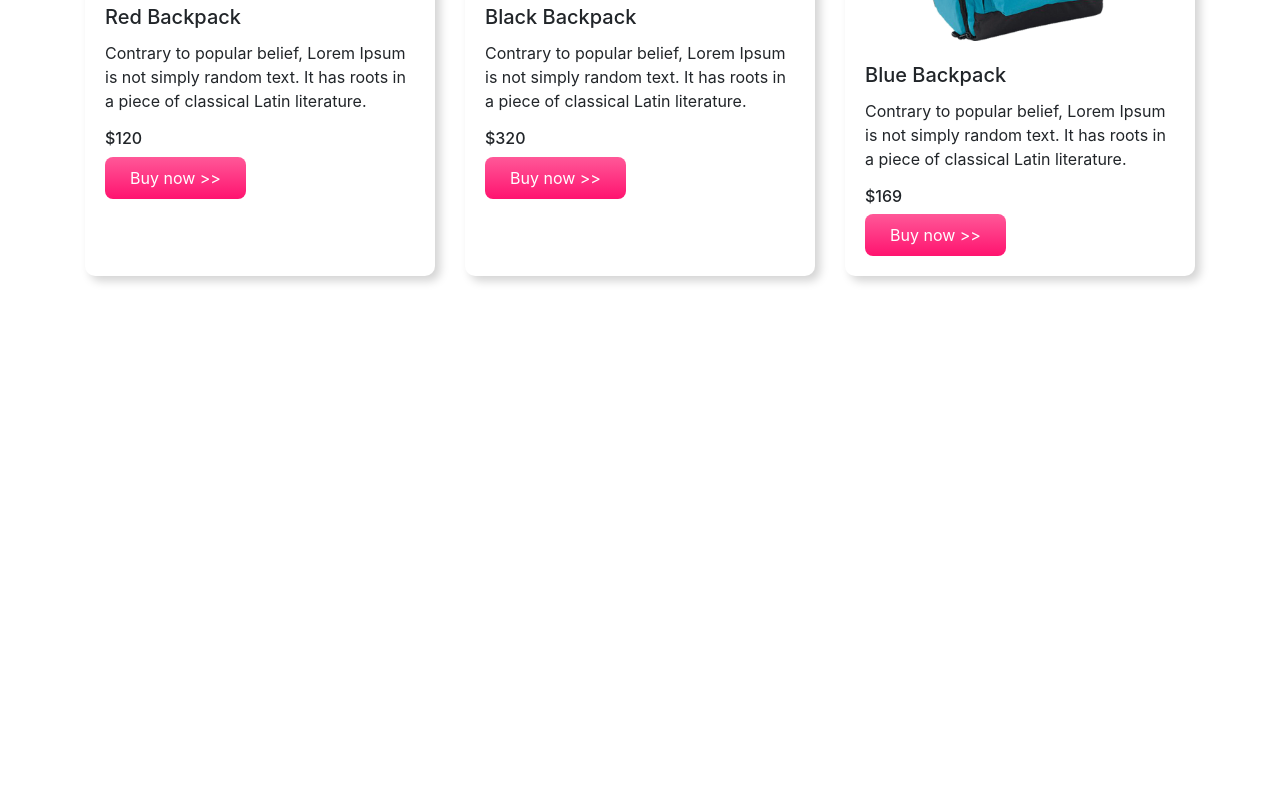
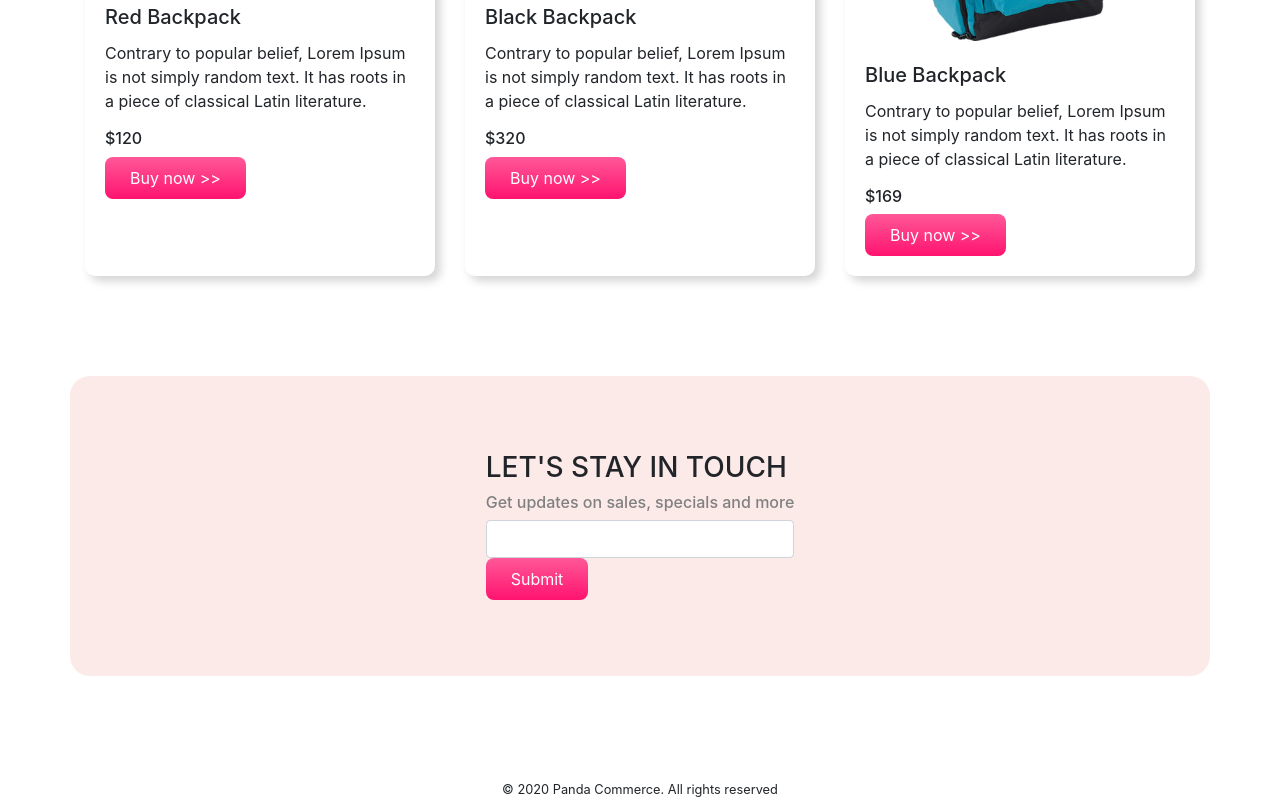
Before and after one commit to Prottoy1862/E-Commerce-using-bootstrap, a plain HTML site: page index.html in a window 1280 px wide. Shown: the part 1909-2709 px from the top of the page. Before the commit the page ends 2285 px from the top, so only its background shows below. Drawn offline with nearby package versions, Linux system fonts and the light colour scheme.

Commit message:
panda commerce coding done

```diff
--- a/index.html
+++ b/index.html
@@ -28,7 +28,7 @@
                   <a class="nav-link" href="#backpack">Backpack</a>
                 </li>
                 <li class="nav-item">
-                  <a class="nav-link disabled" href="#contact us">Contact us</a>
+                  <a class="nav-link" href="#contact-us">Contact us</a>
                 </li>
               </ul>
             </div>
@@ -175,6 +175,19 @@
       </div>
     </div>
 
+    <div class="container orange-bg d-flex align-items-center justify-content-center" id="contact-us">
+      <div>
+        <h3>LET'S STAY IN TOUCH</h3>
+        <h6>Get updates on sales, specials and more</h6>
+        <input class="form-control" type="text">
+        <button class="buy-now-button">Submit</button>
+      </div>
+    </div>
+
+    <footer>
+      <small>© 2020 Panda Commerce. All rights reserved</small>
+    </footer>
+
     <script src="https://code.jquery.com/jquery-3.4.1.slim.min.js" integrity="sha384-J6qa4849blE2+poT4WnyKhv5vZF5SrPo0iEjwBvKU7imGFAV0wwj1yYfoRSJoZ+n" crossorigin="anonymous"></script>
     <script src="https://cdn.jsdelivr.net/npm/popper.js@1.16.0/dist/umd/popper.min.js" integrity="sha384-Q6E9RHvbIyZFJoft+2mJbHaEWldlvI9IOYy5n3zV9zzTtmI3UksdQRVvoxMfooAo" crossorigin="anonymous"></script>
     <script src="https://stackpath.bootstrapcdn.com/bootstrap/4.4.1/js/bootstrap.min.js" integrity="sha384-wfSDF2E50Y2D1uUdj0O3uMBJnjuUD4Ih7YwaYd1iqfktj0Uod8GCExl3Og8ifwB6" crossorigin="anonymous"></script>
--- a/style.css
+++ b/style.css
@@ -43,3 +43,13 @@
     box-shadow: 5px 5px 10px  lightgrey;
     border-radius: 10px;
 }
+#contact-us{
+    height: 300px;
+
+}
+#contact-us h6{
+    color: gray;
+}
+footer{
+    text-align: center;
+}
```
